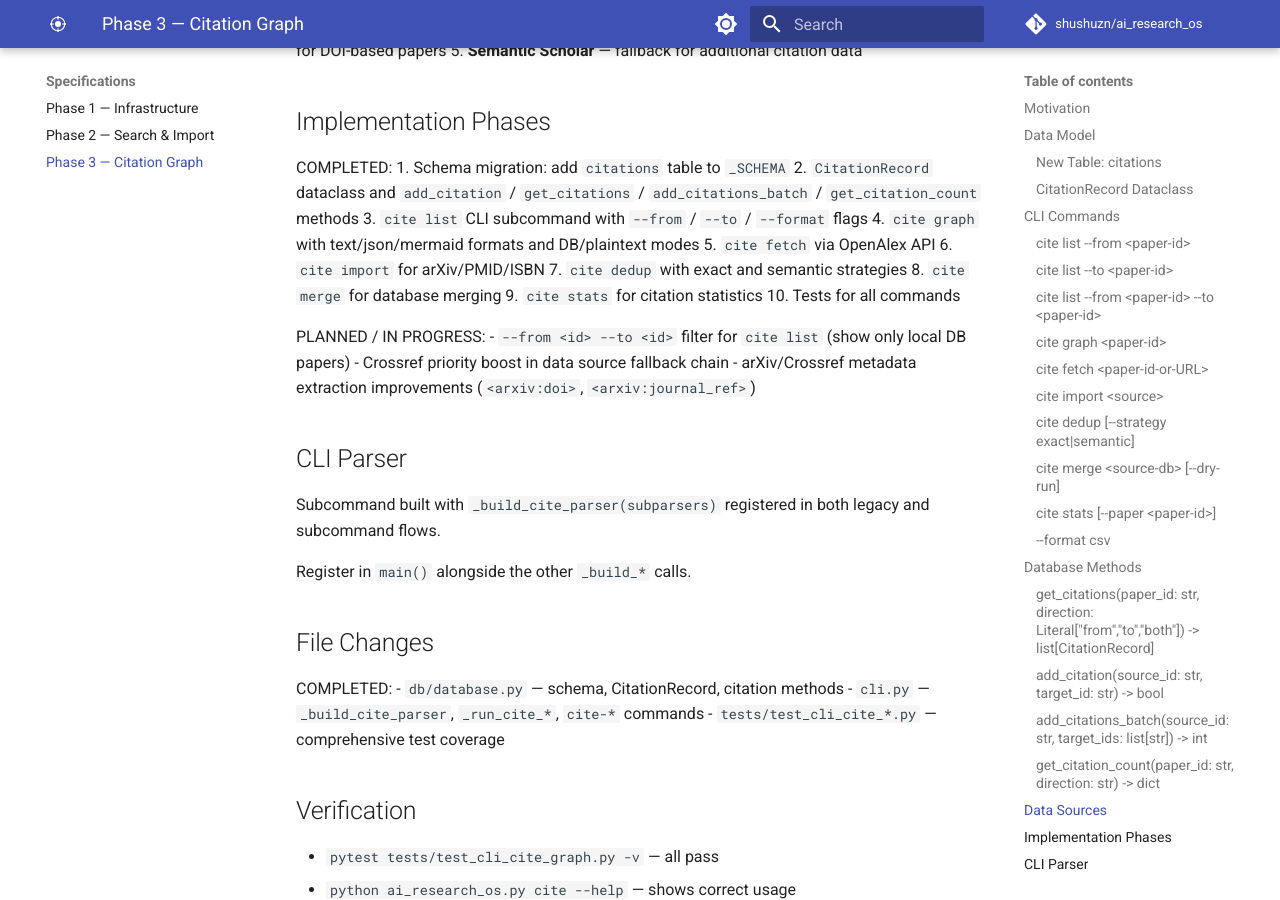
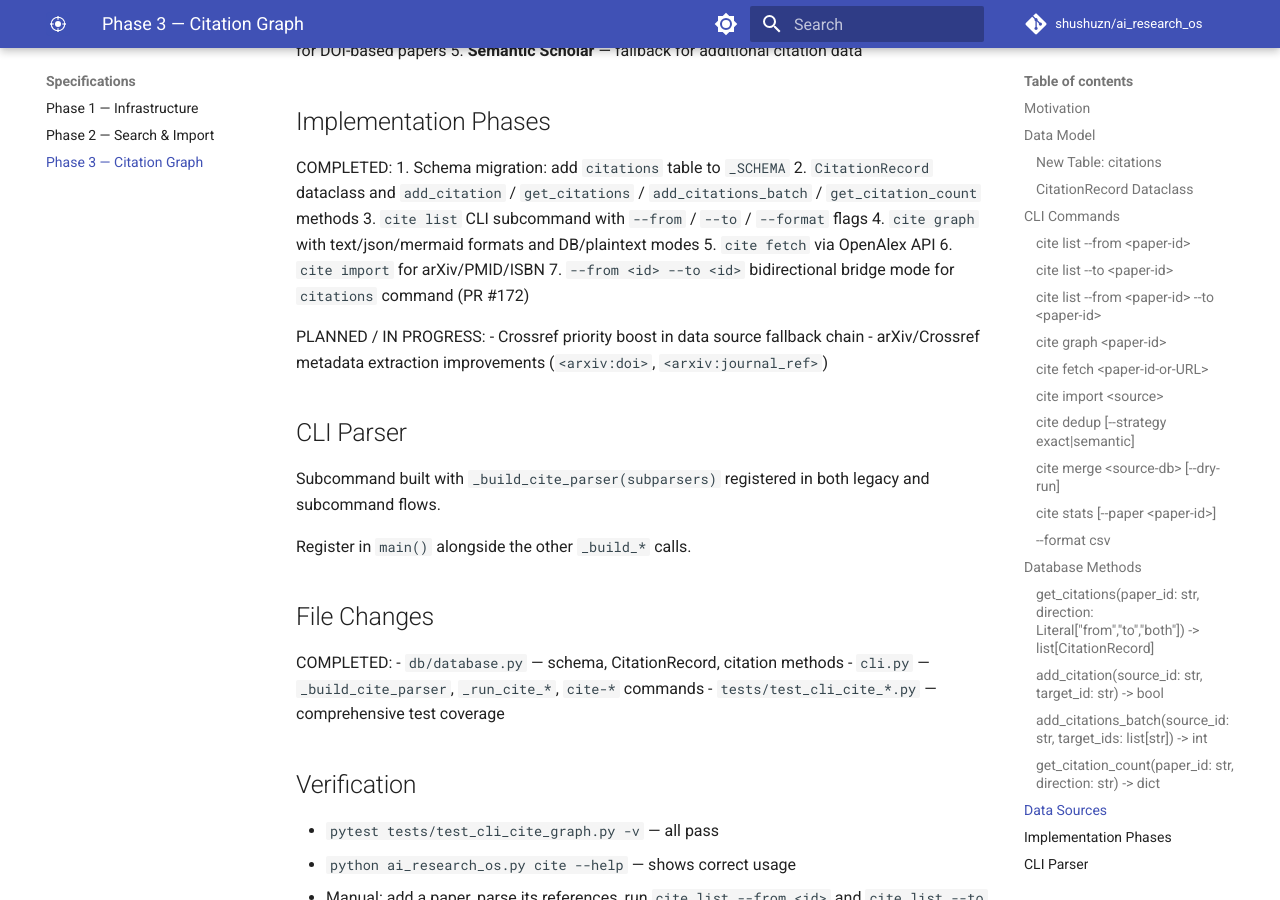
Before and after one commit to shushuzn/ai_research_os, an MkDocs documentation site: the page built from docs/specs/phase3-citation-graph-spec.md, in a window 1280 px wide and 900 px high, scrolled down 3222 px. Built offline with MkDocs 1.6.1 and Material for MkDocs 9.7.7, drawn with Linux system fonts in a browser that asks for light colours; comment, search, counter and statistics services are not loaded.

Commit message:
docs(phase3): mark bidirectional filter as completed (PR #172)

```diff
--- a/docs/specs/phase3-citation-graph-spec.md
+++ b/docs/specs/phase3-citation-graph-spec.md
@@ -144,13 +144,9 @@
 4. `cite graph` with text/json/mermaid formats and DB/plaintext modes
 5. `cite fetch` via OpenAlex API
 6. `cite import` for arXiv/PMID/ISBN
-7. `cite dedup` with exact and semantic strategies
-8. `cite merge` for database merging
-9. `cite stats` for citation statistics
-10. Tests for all commands
+7. `--from <id> --to <id>` bidirectional bridge mode for `citations` command (PR #172)
 
 PLANNED / IN PROGRESS:
-- `--from <id> --to <id>` filter for `cite list` (show only local DB papers)
 - Crossref priority boost in data source fallback chain
 - arXiv/Crossref metadata extraction improvements (`<arxiv:doi>`, `<arxiv:journal_ref>`)
 
```
